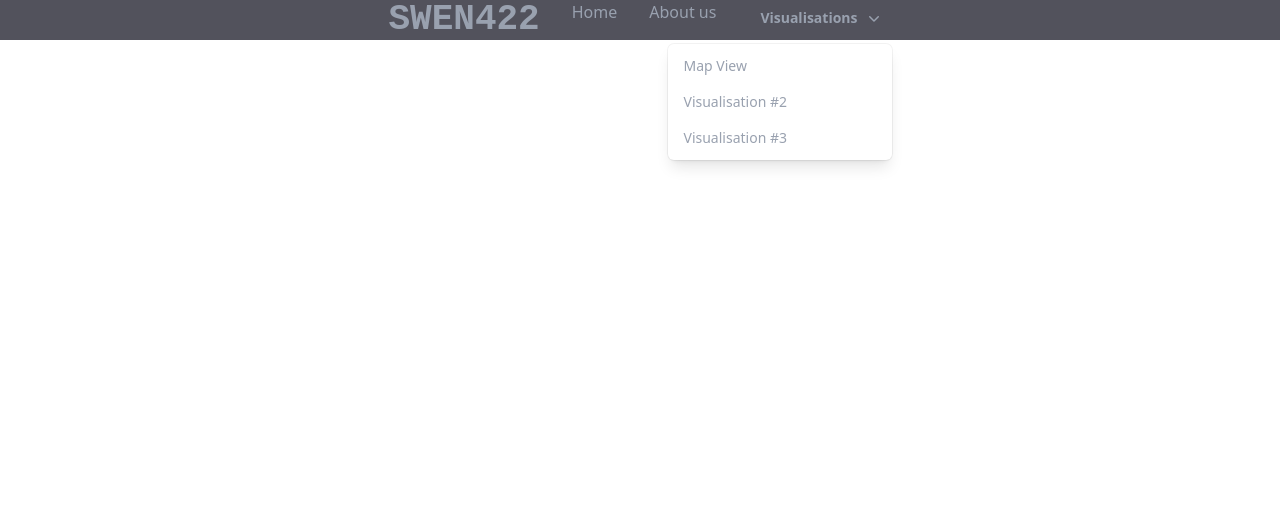
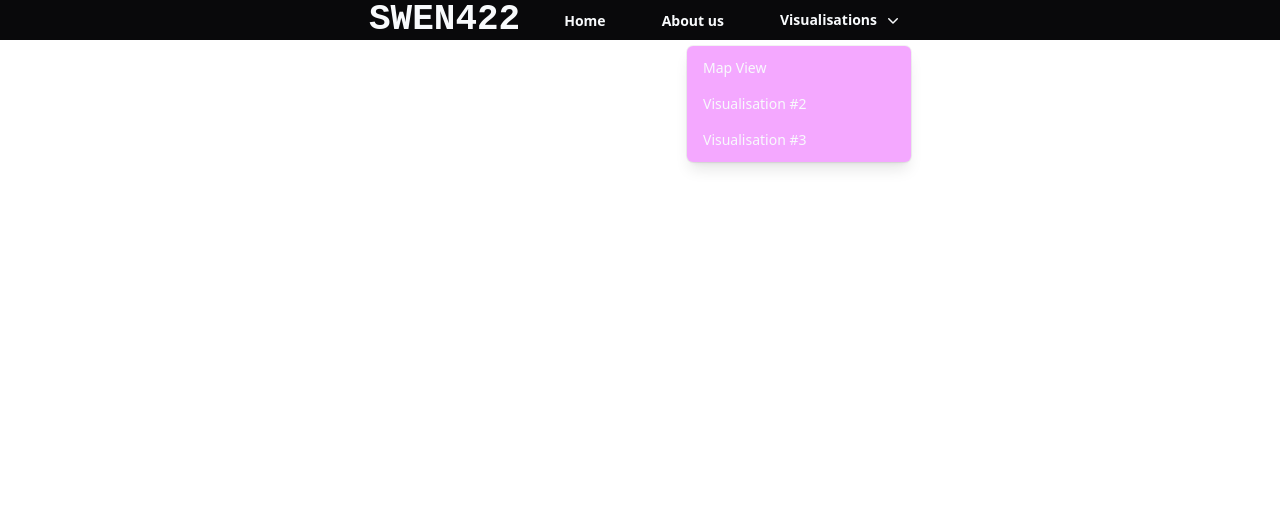
Before and after one commit to bytemaru/visualisation-website, a website: page public/index.html in a window 1280 px wide. Shown: the top 509 px of the page. Drawn offline with nearby package versions, Linux system fonts and the light colour scheme; files that its build step writes are made by us from their sources.

Commit message:
feature: fixed styles

```diff
--- a/public/index.html
+++ b/public/index.html
@@ -8,28 +8,28 @@
 </head>
 <body>
     <!-- Navigation Bar -->
-    <nav class="navbar fixed bg-zinc-600 w-full">
-        <ul class="nav-links flex flex-row gap-8 w-full justify-center">
-            <li><a class="font-logo font-extrabold text-4xl text-gray-400">SWEN422</a></li>
-            <li><a class="text-gray-400" href="#">Home</a></li>
-            <li><a class="text-gray-400" href="#">About us</a></li>
-            <li><div class="relative inline-block text-left text-gray-400" >
+    <nav class="navbar fixed bg-zinc-950 w-full">
+        <ul class="nav-links flex items-center flex-row gap-8 w-full justify-center">
+            <li><a class="font-logo font-extrabold text-4xl text-slate-50 hover:bg-fuchsia-300">SWEN422</a></li>
+            <li><a class="px-3 py-2 text-sm font-semibold text-slate-50 hover:bg-fuchsia-300" href="#">Home</a></li>
+            <li><a class="px-3 py-2 text-sm font-semibold text-slate-50 hover:bg-fuchsia-300" href="#">About us</a></li>
+            <li><div class="relative inline-block text-left text-slate-50" >
                 <div>
-                    <button type="button" class="inline-flex w-full justify-center gap-x-1.5 bg-transparent px-3 py-2 text-sm font-semibold text-gray-400 hover:bg-gray-50" id="menu-button" aria-expanded="true" aria-haspopup="true" >
+                    <button type="button" class="inline-flex w-full justify-center gap-x-1.5 bg-transparent px-3 py-2 text-sm font-semibold text-slate-50 hover:bg-fuchsia-300" id="menu-button" aria-expanded="true" aria-haspopup="true" >
                     Visualisations
-                    <svg class="-mr-1 size-5 text-gray-400" viewBox="0 0 20 20" fill="currentColor" aria-hidden="true" data-slot="icon">
+                    <svg class="-mr-1 size-5 text-slate-50" viewBox="0 0 20 20" fill="currentColor" aria-hidden="true" data-slot="icon">
                         <path fill-rule="evenodd" d="M5.22 8.22a.75.75 0 0 1 1.06 0L10 11.94l3.72-3.72a.75.75 0 1 1 1.06 1.06l-4.25 4.25a.75.75 0 0 1-1.06 0L5.22 9.28a.75.75 0 0 1 0-1.06Z" clip-rule="evenodd" />
                     </svg>
                     </button>
                 </div>
 
 
-            <div class="absolute right-0 z-10 mt-2 w-56 origin-top-right rounded-md bg-white ring-1 shadow-lg ring-black/5 focus:outline-hidden" role="menu" aria-orientation="vertical" aria-labelledby="menu-button" tabindex="-1">
+            <div class="absolute right-0 z-10 mt-2 w-56 origin-top-right rounded-md bg-fuchsia-300 ring-1 shadow-lg ring-black/5 focus:outline-hidden" role="menu" aria-orientation="vertical" aria-labelledby="menu-button" tabindex="-1">
                 <div class="py-1" role="none">
                 <!-- Active: "bg-gray-100 text-gray-900 outline-hidden", Not Active: "text-gray-700" -->
-                <a href="/visualisation/mapview.html" class="block px-4 py-2 text-sm text-gray-400" role="menuitem" tabindex="-1" id="menu-item-0">Map View</a>
-                <a href="#" class="block px-4 py-2 text-sm text-gray-400" role="menuitem" tabindex="-1" id="menu-item-1">Visualisation #2</a>
-                <a href="#" class="block px-4 py-2 text-sm text-gray-400" role="menuitem" tabindex="-1" id="menu-item-2">Visualisation #3</a>
+                <a href="/visualisation/mapview.html" class="block px-4 py-2 text-sm text-slate-50" role="menuitem" tabindex="-1" id="menu-item-0">Map View</a>
+                <a href="#" class="block px-4 py-2 text-sm text-slate-50" role="menuitem" tabindex="-1" id="menu-item-1">Visualisation #2</a>
+                <a href="#" class="block px-4 py-2 text-sm text-slate-50" role="menuitem" tabindex="-1" id="menu-item-2">Visualisation #3</a>
 
                 </div>
             </div>
```
